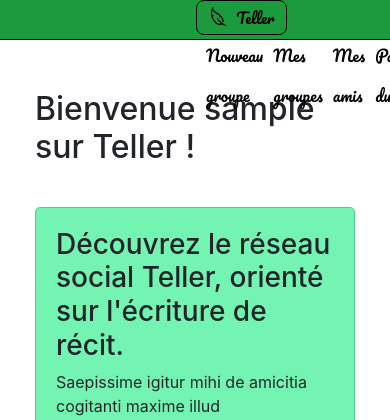
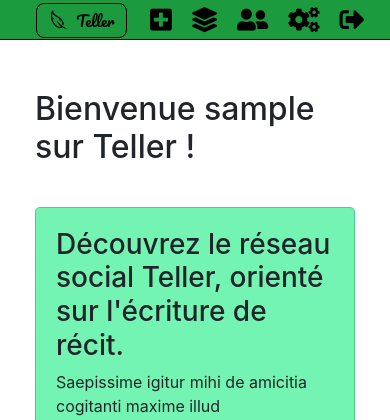
Before and after one commit to LibertAntoine/Mini_Social_Network, a PHP site: page / in a window 390 px wide. Shown: the top 420 px of the page. Run offline with PHP 8.4, Linux system fonts and the light colour scheme; the visitor is signed in with stand-in values (Sample User, id 1); data comes from the database, SQL or seed files in the repository; some libraries are stand-ins or nearby versions.

Commit message:
edit the navbar, add icon to responsive navigation

```diff
--- a/public/css/styles.css
+++ b/public/css/styles.css
@@ -548,3 +548,30 @@
 .postPreView {
 	margin-bottom: 55px;
 }
+
+
+
+.navIcon .fas {
+	font-size: 25px;
+	margin-right: 10px;
+	line-height: 40px;
+}
+
+.navIcon .fas:hover {
+	color: #27ce80
+}
+
+
+
+
+@media screen and (max-width: 880px)
+
+{
+
+#navbar {
+margin-left:20px;
+}
+
+
+
+}
--- a/public/js/main.js
+++ b/public/js/main.js
@@ -26,12 +26,29 @@
 				element.querySelector(".comment-content").style.height = height;
 		})}
 
+
+			if (window.innerWidth < 710) {
+				document.querySelectorAll(".navbloc").forEach(function(element) {element.style.display = "none"})
+				document.querySelectorAll(".navIcon").forEach(function(element) {element.style.display = "block"})
+			} else {
+				document.querySelectorAll(".navbloc").forEach(function(element) {element.style.display = "block"})
+				document.querySelectorAll(".navIcon").forEach(function(element) {element.style.display = "none"})
+			}
+
+
+
 		window.onresize = function(){
 			var allPost = document.querySelectorAll(".post-content");
 			allPost.forEach(function(element) {
-
 				element.querySelector(".postBox").style.width = (window.innerWidth - 447)*0.75;
 			});
+			if (window.innerWidth < 710) {
+				document.querySelectorAll(".navbloc").forEach(function(element) {element.style.display = "none"})
+				document.querySelectorAll(".navIcon").forEach(function(element) {element.style.display = "block"})
+			} else {
+				document.querySelectorAll(".navbloc").forEach(function(element) {element.style.display = "block"})
+				document.querySelectorAll(".navIcon").forEach(function(element) {element.style.display = "none"})
+			}
 		}
 
 
--- a/view/include/navbar.php
+++ b/view/include/navbar.php
@@ -8,14 +8,14 @@
 		</div>
 		<div class="loger">
 			<?php if (isset($_SESSION['pseudo'])) { ?>
-				<a class="navbar-link" href="index.php?action=newGroup"><div class="navbloc">Nouveau groupe</div></a>
-				<a class="navbar-link" href="index.php?action=myGroup"><div class="navbloc">Mes groupes</div></a>
-				<a class="navbar-link" href="index.php?action=myFriend"><div class="navbloc">Mes amis</div></a>
-				<a class="navbar-link" href="index.php?action=backOffice"><div class="navbloc">Paramètre du compte</div></a>
-				<a class="navbar-link" href="index.php?action=logOut"><div class="navbloc">Déconnexion</div></a>
+				<a class="navbar-link" href="index.php?action=newGroup"><div class="navbloc">Nouveau groupe</div><div class="navIcon"><i class="fas fa-plus-square"></i></div></a>
+				<a class="navbar-link" href="index.php?action=myGroup"><div class="navbloc">Mes groupes</div><div class="navIcon"><i class="fas fa-layer-group"></i></div></a>
+				<a class="navbar-link" href="index.php?action=myFriend"><div class="navbloc">Mes amis</div><div class="navIcon"><i class="fas fa-user-friends"></i></div></a>
+				<a class="navbar-link" href="index.php?action=backOffice"><div class="navbloc">Paramètre du compte</div><div class="navIcon"><i class="fas fa-cogs"></i></div></a>
+				<a class="navbar-link" href="index.php?action=logOut"><div class="navbloc">Déconnexion</div><div class="navIcon"><i class="fas fa-sign-out-alt"></i></div></a>
 			<?php } else {?>
-				<a class="navbar-link" href="index.php?action=login"><div class="navbloc">Connexion</div></a>
-				<a class="navbar-link" href="index.php?action=inscription"><div class="navbloc">Inscription</div></a>
+				<a class="navbar-link" href="index.php?action=login"><div class="navbloc">Connexion</div><div class="navIcon">Connexion</div></a>
+				<a class="navbar-link" href="index.php?action=inscription"><div class="navbloc">Inscription</div><div class="navIcon">Inscription</div></a>
 			<?php } ?>
 		</div>
 	</nav>
```
